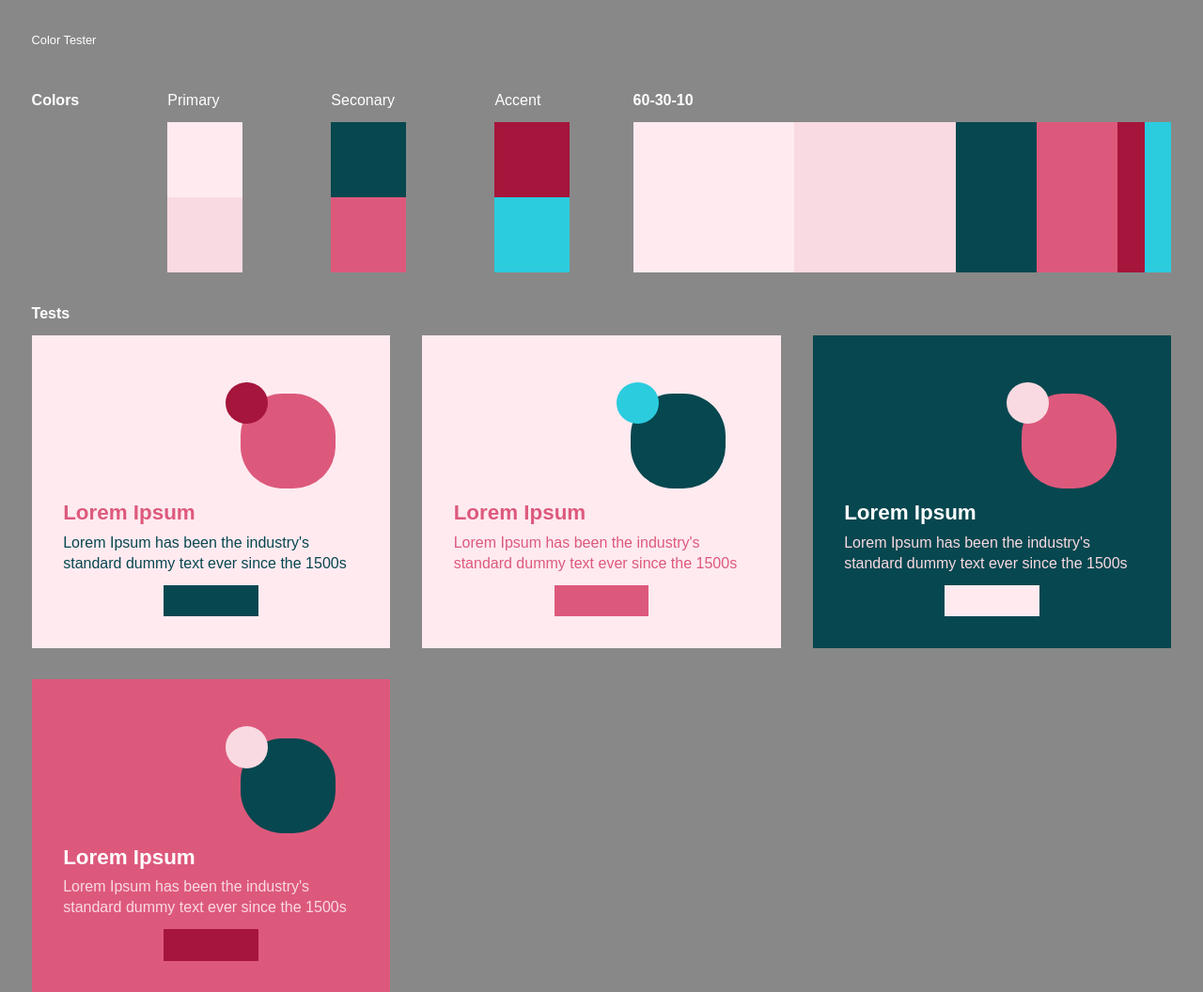
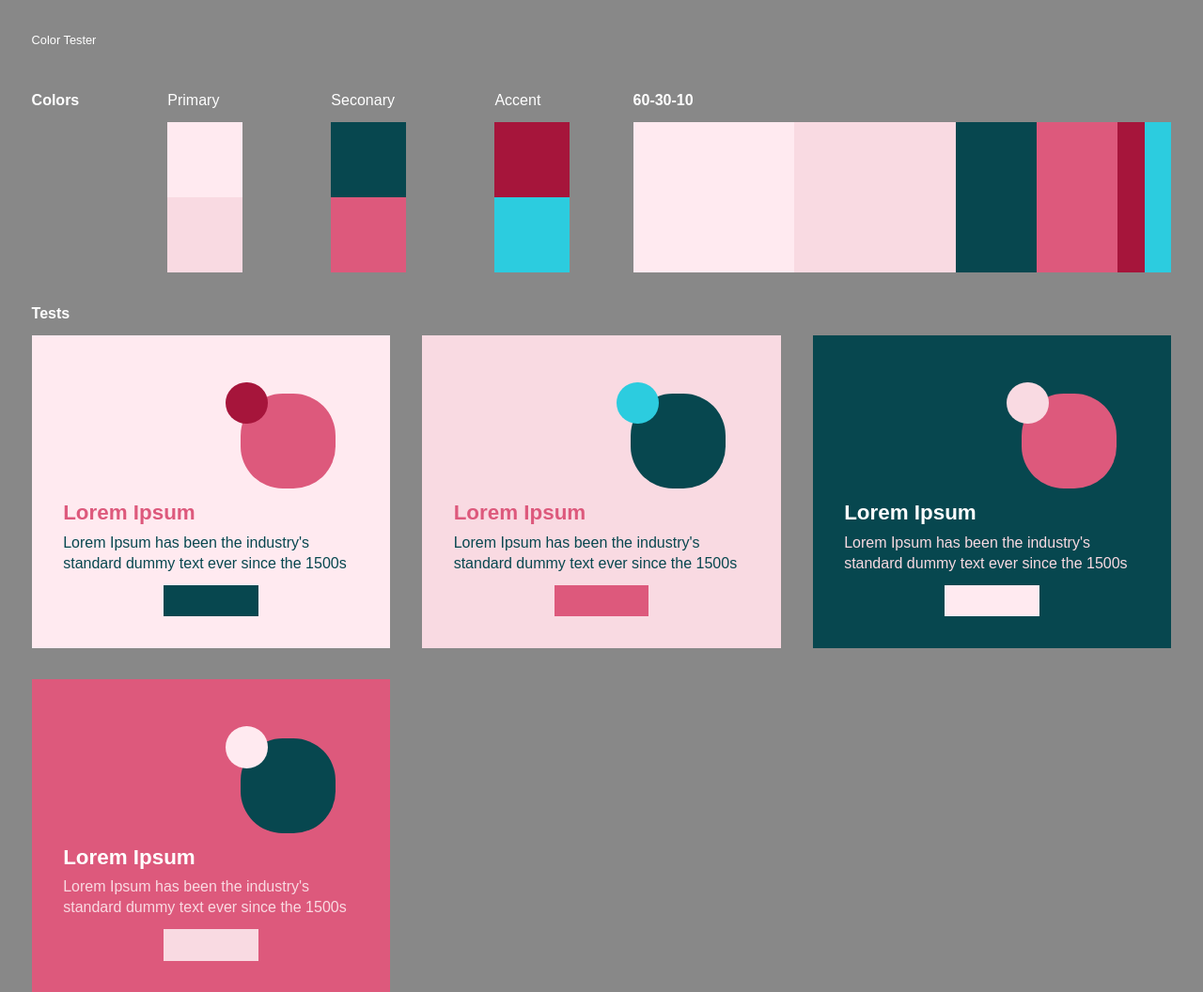
Before and after one commit to TheFred94/design_for_developers, a plain HTML site: page 12c.01.02.color-tester/index.html in a window 1280 px wide. Shown: the whole page at 94% size. Drawn offline with Linux system fonts and the light colour scheme.

Commit message:
changes in colors

```diff
--- a/12c.01.02.color-tester/style.css
+++ b/12c.01.02.color-tester/style.css
@@ -180,7 +180,7 @@ section {
 }
 
 #test2 {
-  background-color: var(--color-primary1);
+  background-color: var(--color-primary2);
   color: var(--color-secondary2);
 }
 
@@ -197,6 +197,9 @@ section {
 }
 
 #test1 p {
+  color: var(--color-secondary1);
+}
+#test2 p {
   color: var(--color-secondary1);
 }
 
@@ -225,7 +228,7 @@ section {
 }
 
 #test4 .circle1 {
-  background-color: var(--color-primary2);
+  background-color: var(--color-primary1);
 }
 
 #test4 .circle2 {
@@ -233,7 +236,7 @@ section {
 }
 
 #test4 .box {
-  background-color: var(--color-accent1);
+  background-color: var(--color-primary2);
 }
 
 #test4 p {
```
